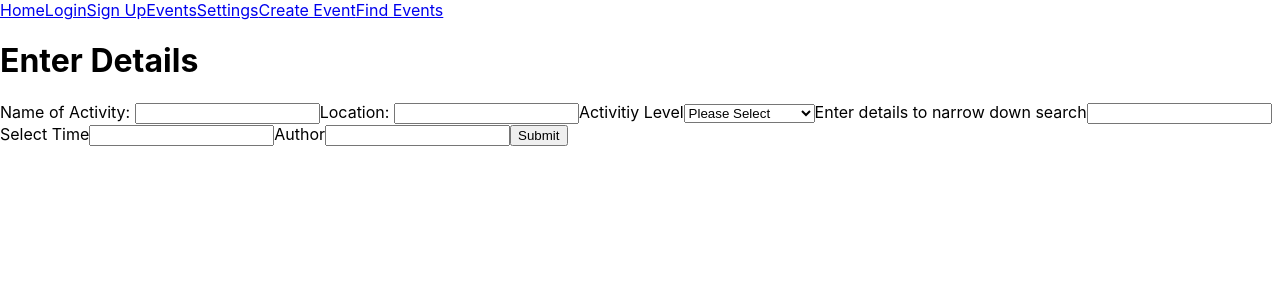
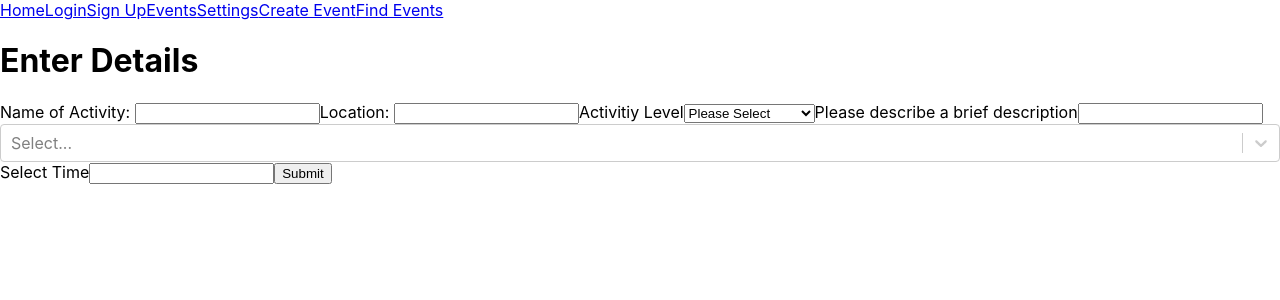
Before and after one commit to theo110/Fit.Me-UofTHacks2022, a React (Create React App) app in the folder client/: page /create in a window 1280 px wide. Shown: the top 300 px of the page. Built offline with nearby package versions, Linux system fonts and the light colour scheme; the HTML template or start-up script is replaced by a standard one.

Commit message:
fixed search/createEvent

```diff
--- a/client/src/App.js
+++ b/client/src/App.js
@@ -46,7 +46,7 @@ function App() {
       <Route path="/signup" element = {<SignUp logOn={logOn} loginStatus = {loginStatus}/>}></Route>
       <Route path="/events" element = {<Events loginStatus = {loginStatus} accountData = {accountData}/>}></Route>
       <Route path="/settings" element = {<Settings loginStatus = {loginStatus} accountData = {accountData}/>}></Route>
-      <Route path="/create" element = {<CreateEvent loginStatus = {loginStatus} accountData = {accountData}/>}></Route>
+      <Route path="/create" element = {<CreateEvent accountData = {accountData}/>}></Route>
       <Route path="/events" element = {<Events/>}></Route>
     </Routes>
     </>
--- a/client/src/components/CreateEvent.jsx
+++ b/client/src/components/CreateEvent.jsx
@@ -1,40 +1,66 @@
-import React, {useState, useEffect,} from 'react'
+import React, { useState, useEffect, } from 'react'
+import SDrop from './SDrop';
 
-function CreateEvent(props){
+function CreateEvent(props) {
     const [name, setName] = useState("");
     const [location, setLocation] = useState("");
     const [activityLevel, setActivityLevel] = useState("");
+    const [type, setType] = useState("");
     const [description, setDescription] = useState("");
+    const [capacity, setCapacity] = useState(0);
     const [time, setTime] = useState("");
 
-    //In the future take from props.
-    const [author, setAuthor] = useState("");
-
-    function changeName(e){
+    function changeName(e) {
         setName(e.target.value)
     }
-    function changeLocation(e){
+    function changeLocation(e) {
         setLocation(e.target.value)
     }
-    function changeActivityLevel(e){
+    function changeActivityLevel(e) {
         setActivityLevel(e.target.value)
     }
     function changeTime(e) {
         setTime(e.target.value)
     }
-    function changeDescription(e){
+    function changeDescription(e) {
         setDescription(e.target.value)
     }
-    function changeAuthor(e){
-        setAuthor(e.target.value)
+
+    function addType(e) {
+        setType(e.label)
     }
-    function onSubmit(e){
-        console.log(name + "|" + location + "|" + activityLevel + "|" + description + "|" + time + "|" + author)
-        //Push to events database.
+
+    function onSubmit(e) {
+
+        const event = {
+            name: name,
+            location: location,
+            type: type,
+            activityLevel: activityLevel,
+            description: description,
+            capacity: 69,
+            time: time,
+            author: props.accountData.username,
+        }
+
+        const request = {
+            method: "POST",
+            body: JSON.stringify(event),
+            headers: {
+                "Content-Type": "application/json"
+            }
+        };
+
+        try {
+            fetch("/api/newEvent", request).then(console.log(event))
+        } catch (e) {
+            console.log(e)
+        }
+
         e.preventDefault();
     }
 
-    return(
+    return (
         <>
             <h1>Enter Details</h1>
             <form onSubmit={onSubmit}>
@@ -50,12 +76,11 @@ function CreateEvent(props){
                         <option value="vigorous">Vigorous intensity</option>
                     </select>
                 </label>
-                <label>Enter details to narrow down search</label>
+                <label>Please describe a brief description</label>
                 <input type="text" name="description" onChange={changeDescription}></input>
+                <SDrop addFilters = {addType}></SDrop>
                 <label>Select Time</label>
                 <input type="text" name="time" onChange={changeTime}></input>
-                <label>Author</label>
-                <input type="text" name="author" onChange={changeAuthor}></input>
                 <input type="submit" value="Submit"></input>
             </form>
         </>
--- /dev/null
+++ b/client/src/components/SDrop.jsx
@@ -0,0 +1,59 @@
+import React from 'react'
+import Select from 'react-select'
+
+const sports = [
+    {
+        value:1,
+        label:"Badminton",
+    },
+    {
+        value:2,
+        label:"Soccer",
+    },
+    {
+        value:3,
+        label:"Swimming",
+    },
+    {
+        value: 4,
+        label:"Track and Field"
+    },
+    {
+        value: 5,
+        label:"Hockey"
+    },
+    {
+        value: 6,
+        label:"Volleyball"
+    },
+    {
+        value: 7,
+        label:"Basketball"
+    },
+    {
+        value: 8,
+        label: "Skiing"
+    },
+    {
+        value: 9,
+        label: "Tennis"
+    },
+    {
+        value: 10,
+        label: "Cycling"
+    }
+]
+
+//If anyone knows how to do this without libraries do it
+function SDrop(props){
+    return (
+        /*
+            css our own thing
+        */
+        <div>
+            <Select options={sports} onChange = {props.addFilters}></Select>
+        </div>
+    )
+}
+
+export default SDrop;
--- a/client/src/components/Search.jsx
+++ b/client/src/components/Search.jsx
@@ -17,10 +17,33 @@ function Search(props) {
 
     function onSubmit(e) {
         //Gets all events from db
-        let allEvents = [];
+        let allEvents = matchingEvents;
+        let filteredEvents = []
+        console.log(filters)
+        filters.forEach(filter => {
+            //Do something with each filter
+            //look at .filter function
+            allEvents.forEach(event => {
+                if (filter === event.type) {
+                    filteredEvents.push(event);
+                }
+            })
+        })
+        setMatchingEvents(filteredEvents);
+        filteredEvents.forEach(element => console.log(element));
+
+        //Make filterevent only contain results that contain the searched field {search} if it's in events.description or events.title
+    }
+
+    function addFilters(e) {
+        setFilters(Array.isArray(e) ? e.map(target => target.label) : []);
+    }
+
+    //Fetch accounts data
+    useEffect(() => {
         async function fetchEventData() {
             try {
-                const events = await fetch("http://localhost:5000/api/eventData");
+                const events = await fetch("/api/eventData");
                 const eventData = await events.json();
                 console.log(eventData)
                 return eventData
@@ -29,30 +52,9 @@ function Search(props) {
             }
         }
         fetchEventData().then(events => {
-            allEvents = events;
+            setMatchingEvents(events);
         })
-
-        let filteredEvents = []
-        console.log(filters)
-        filters.forEach(filter => {
-            //Do something with each filter
-            //look at .filter function
-            allEvents.forEach(event => {
-                if (filter === event.type) {
-                    filteredEvents.append(event);
-                }
-            })
-        })
-        setMatchingEvents(filteredEvents);
-        filteredEvents.forEach(element => console.log(element));
-
-        //Do string search later.
-    }
-
-    function addFilters(e) {
-        console.log("ran")
-        setFilters(Array.isArray(e) ? e.map(target => target.label) : []);
-    }
+    }, []);
 
     //Should have search bar options to filter based on preferences and location Search logic should be implemented here.
     //Will do when database done.
--- a/client/src/components/Signup.jsx
+++ b/client/src/components/Signup.jsx
@@ -76,7 +76,7 @@ function SignUp(props) {
         };
 
         try{
-            fetch("/api/newUser",request).then(console.log("zucc"))
+            fetch("/api/newUser",request).then()
         } catch(e){
             console.log(e)
         }
@@ -103,8 +103,6 @@ function SignUp(props) {
         }
         fetchAccountData().then(accounts => {
             setCurrAccounts(accounts);
-            console.log("firstuers")
-            console.log(accounts[0].username);
         })
     },[]);
 
```
Also changed, not shown: client/src/components/demo.js (deleted, +0 -22 lines).
